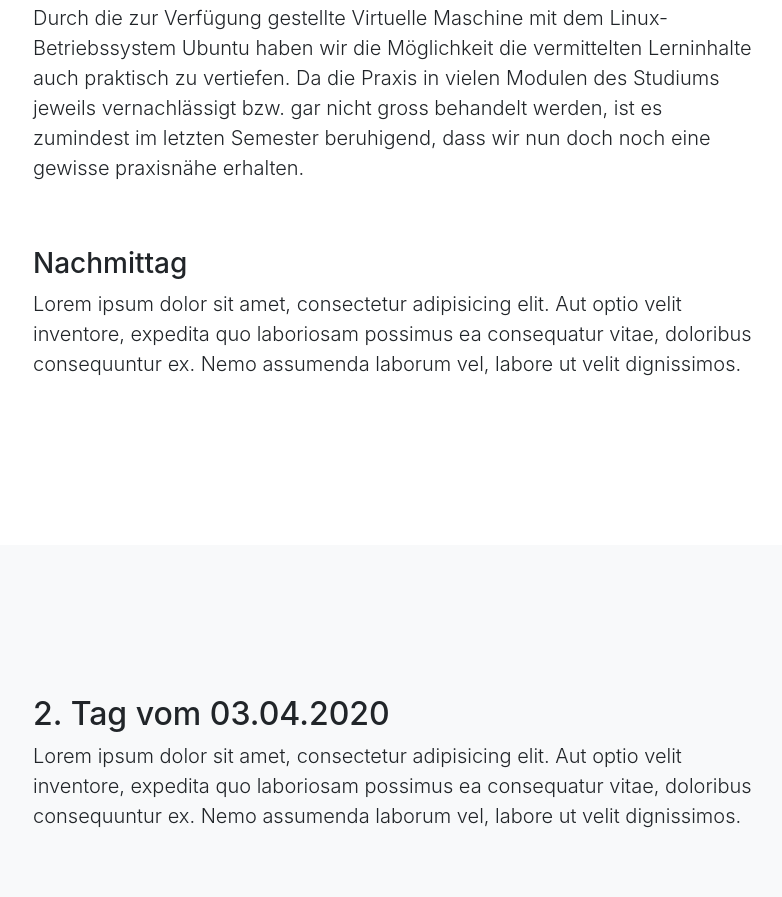
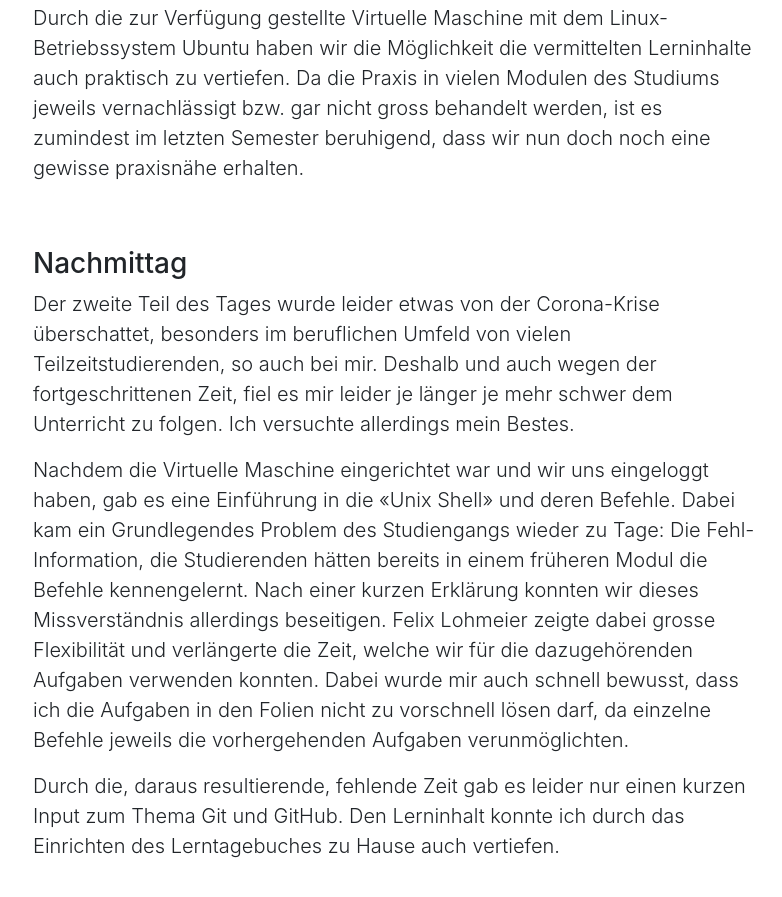
Before and after one commit to Sidney-Manhart/sidney-manhart.github.io, a website with bundled scripts: page Lerntagebuch_BAIN.html in a window 1280 px wide. Shown: the part 915-1812 px from the top of the page, without its empty margins (242-1024 px from the left). Built offline with nearby package versions, Linux system fonts and the light colour scheme.

Commit message:
Update Lerntagebuch_BAIN.html

```diff
--- a/Lerntagebuch_BAIN.html
+++ b/Lerntagebuch_BAIN.html
@@ -60,7 +60,10 @@
           <p class="lead">Durch die zur Verfügung gestellte Virtuelle Maschine mit dem Linux-Betriebssystem Ubuntu haben wir die Möglichkeit die vermittelten Lerninhalte auch praktisch zu vertiefen. Da die Praxis in vielen Modulen des Studiums jeweils vernachlässigt bzw. gar nicht gross behandelt werden, ist es zumindest im letzten Semester beruhigend, dass wir nun doch noch eine gewisse praxisnähe erhalten.</p>
           <br></br>
           <h3>Nachmittag</h3>
-          <p class="lead">Lorem ipsum dolor sit amet, consectetur adipisicing elit. Aut optio velit inventore, expedita quo laboriosam possimus ea consequatur vitae, doloribus consequuntur ex. Nemo assumenda laborum vel, labore ut velit dignissimos.</p>
+          <p class="lead">Der zweite Teil des Tages wurde leider etwas von der Corona-Krise überschattet, besonders im beruflichen Umfeld von vielen Teilzeitstudierenden, so auch bei mir. Deshalb und auch wegen der fortgeschrittenen Zeit, fiel es mir leider je länger je mehr schwer dem Unterricht zu folgen. Ich versuchte allerdings mein Bestes.</p>
+          <p class="lead">Nachdem die Virtuelle Maschine eingerichtet war und wir uns eingeloggt haben, gab es eine Einführung in die «Unix Shell» und deren Befehle. Dabei kam ein Grundlegendes Problem des Studiengangs wieder zu Tage: Die Fehl-Information, die Studierenden hätten bereits in einem früheren Modul die Befehle kennengelernt. Nach einer kurzen Erklärung konnten wir dieses Missverständnis allerdings beseitigen. Felix Lohmeier zeigte dabei grosse Flexibilität und verlängerte die Zeit, welche wir für die dazugehörenden Aufgaben verwenden konnten.
+          Dabei wurde mir auch schnell bewusst, dass ich die Aufgaben in den Folien nicht zu vorschnell lösen darf, da einzelne Befehle jeweils die vorhergehenden Aufgaben verunmöglichten.</p>
+          <p class="lead">Durch die, daraus resultierende, fehlende Zeit gab es leider nur einen kurzen Input zum Thema Git und GitHub. Den Lerninhalt konnte ich durch das Einrichten des Lerntagebuches zu Hause auch vertiefen.</p>
         </div>
       </div>
     </div>
```
